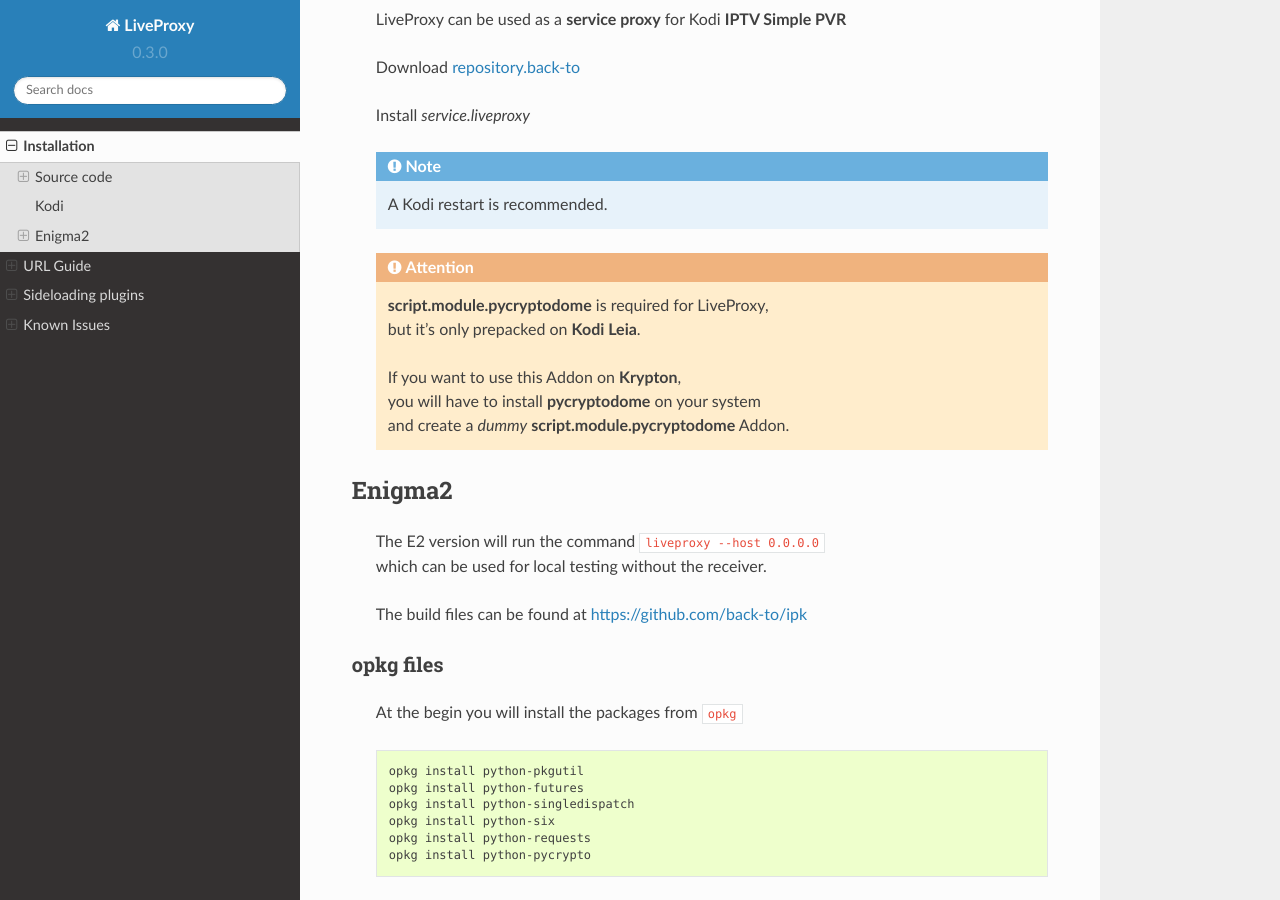
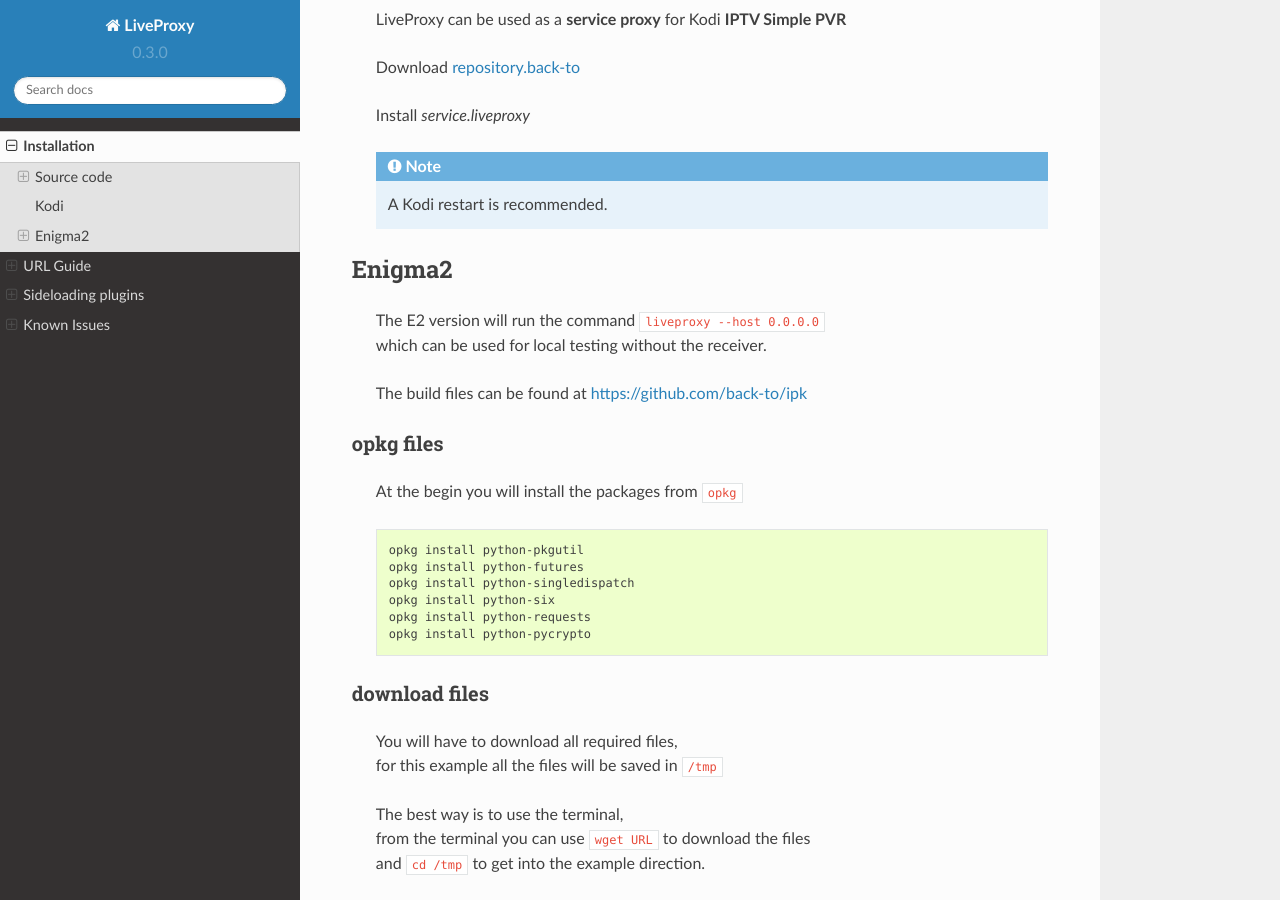
Before and after one commit to back-to/liveproxy, a Sphinx documentation site: the page built from docs/install.rst, in a window 1280 px wide and 900 px high, scrolled down 1018 px. Built offline with Sphinx 7.4.7 and the Read the Docs theme 2.0.0, drawn with Linux system fonts in a browser that asks for light colours; some of the changed text lies outside the part shown.

Commit message:
update install.rst for E2 / Kodi

```diff
--- a/docs/install.rst
+++ b/docs/install.rst
@@ -76,15 +76,6 @@
   Install *service.liveproxy*
 
   .. Note:: A Kodi restart is recommended.
-
-  .. Attention::
-
-      **script.module.pycryptodome** is required for LiveProxy, |br|
-      but it's only prepacked on **Kodi Leia**.
-
-      If you want to use this Addon on **Krypton**, |br|
-      you will have to install **pycryptodome** on your system |br|
-      and create a *dummy* **script.module.pycryptodome** Addon.
 
 .. _repository.back-to: https://github.com/back-to/repo/raw/master/repository.back-to/repository.back-to-5.0.0.zip
 
```
Also changed, not shown: other parts of docs/install.rst (+2 -2 lines).
